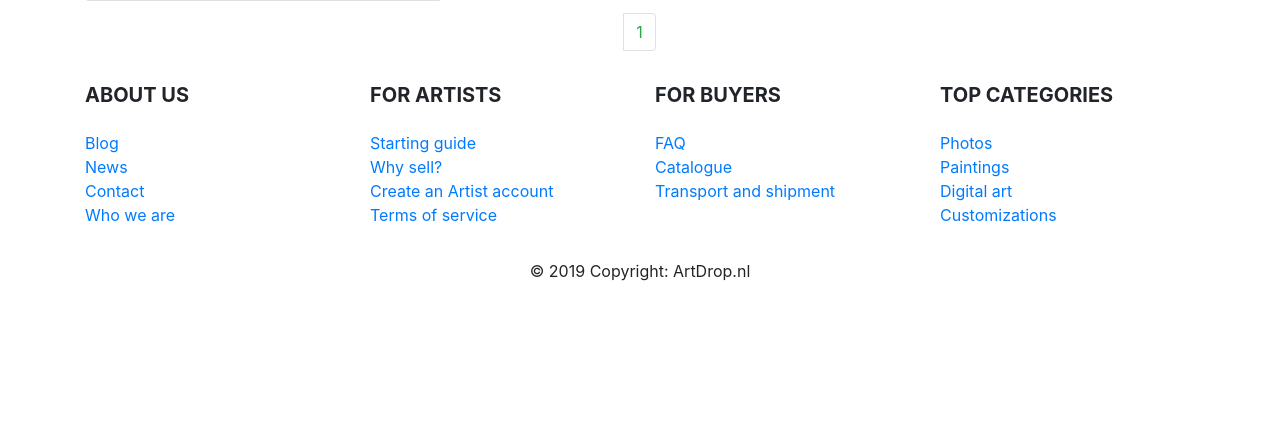
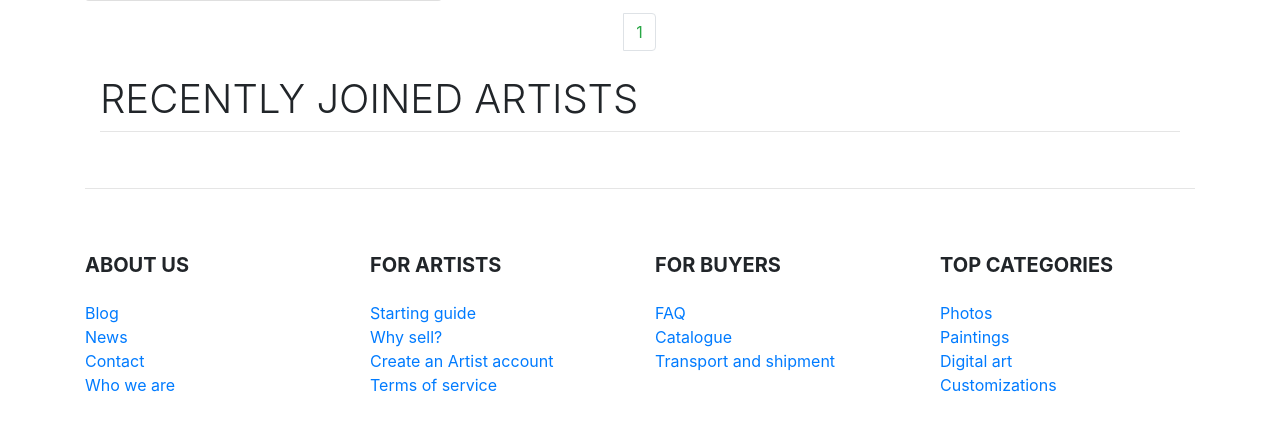
Before and after one commit to Suzan792/Project-C, a Django app: page / in a window 1280 px wide. Shown: the part 1393-1822 px from the top of the page. Before the commit the page ends 1674 px from the top, so only its background shows below. Run offline with Django 3.2, Linux system fonts and the light colour scheme; tables that the repository leaves empty hold one stand-in row (values such as "Sample post"); grey boxes marked "Sample" are stand-in pictures; parts of the project's set-up code (start-up, migrations or seed data) failed here and were passed over; some libraries are stand-ins or nearby versions.

Commit message:
RECENTLY JOINED ARTISTS added to homepage / comment button renamed

```diff
--- a/Django/website/art/templates/art/artwork_detail.html
+++ b/Django/website/art/templates/art/artwork_detail.html
@@ -51,10 +51,10 @@
         {% csrf_token %}
         {{ comment_form|crispy }}
         {% if request.user.is_authenticated %}
-        <input type="submit" name="commentForm" class="btn btn-outline-primary">
+        <input type="submit" value="comment" name="commentForm" class="btn btn-outline-primary">
         {% else %}
         <p>you have to login to submit a comment</p>
-        <input type="submit" name="commentForm" class="btn btn-outline-primary" disabled>
+        <input type="submit" value="comment" name="commentForm" class="btn btn-outline-primary" disabled>
         <input type="button" onclick="location.href={% url 'login_page' %}" value="Login " class="btn btn-outline-primary">
         {% endif %}
       </form>
--- a/Django/website/templates/index.html
+++ b/Django/website/templates/index.html
@@ -1,7 +1,6 @@
 {% extends "layout.html" %}
 {% load custom_templatetags_art %}
 {% block title %} Art Drop {% endblock %}
-
 {% block body %}
 <!-- Page Content -->
 <!--Carousel Wrapper-->
@@ -152,4 +151,26 @@
 </nav>
 <!--/Page navigation-->
 <!-- /.container -->
+<!-- Page Content -->
+<div class="container">
+
+  <h1 class="font-weight-light text-center text-lg-left mt-4 mb-0">RECENTLY JOINED ARTISTS </h1>
+
+  <hr class="mt-2 mb-5">
+
+  <div class="row text-center text-lg-left">
+{%for item in newest%}
+    <div class="col-lg-3 col-md-4 col-6">
+      <p class="text-center font-weight-bold">{{item.user|capfirst}}</p>
+      <a href="{% url 'artist_card' item.user.id %}" class="d-block mb-4 h-100">
+            <img class="img-fluid img-thumbnail account-img prifile-pic rounded mx-auto d-block" src="{{item.user.userprofile.image.url}}" alt="userimage">
+          </a>
+    </div>
+{% endfor %}
+  </div>
+
+</div>
+<hr class="mt-2 mb-5">
+
+<!-- /.container -->
 {% endblock %}
--- a/Django/website/users/models.py
+++ b/Django/website/users/models.py
@@ -8,15 +8,17 @@ class UserProfile(models.Model):
     user = models.OneToOneField(User, on_delete=models.CASCADE)
     lname_prefix = models.CharField(max_length = 60, null = True, blank = True)
     image = models.ImageField(default='default.png', upload_to='profile_pics')
-    user_role = models.CharField(max_length = 60,choices=(('customer','Customer'),('artist','Artist')), default = 'Customer')
-    street_name = models.CharField(max_length = 60, null = True, blank = True)
-    house_nr = models.CharField(max_length = 60, null = True, blank = True)
-    addition = models.CharField(max_length = 60, null = True, blank = True)
-    postcode = models.CharField(max_length = 60, null = True, blank = True)
-    city = models.CharField(max_length = 60, null = True, blank = True)
+    user_role = models.CharField(max_length = 60,choices=(('customer','Customer'),('artist','Artist')), default ='Customer')
+    street_name = models.CharField(max_length = 60, null = True, blank=True)
+    house_nr = models.CharField(max_length = 60, null = True, blank=True)
+    addition = models.CharField(max_length = 60, null = True, blank=True)
+    postcode = models.CharField(max_length = 60, null = True, blank=True)
+    city = models.CharField(max_length = 60, null = True, blank=True)
     country = models.CharField(max_length = 60, choices=(('','Country'),('netherland','Netherland'),('usa','USA'),('syria','Syria'),('germany','Germany'),('uk','United Kingdom')),default = 'null')
     language = models.CharField(max_length = 60, choices=(('english','English'),('dutch','Dutch')),default = 'English')
     sign_up_date = models.DateField(("Date"), default=datetime.date.today)
+    activated_artist_date = models.DateTimeField(blank=True)
+
 
     def __str__(self):
         return 'User: ' + self.user.username
--- a/Django/website/users/views.py
+++ b/Django/website/users/views.py
@@ -1,3 +1,4 @@
+from datetime import datetime
 from django.contrib import messages
 from django.contrib.admin.views.decorators import staff_member_required
 from django.core.mail import send_mail
@@ -158,7 +159,7 @@ class approveArtistApplication(DeleteView):
         email_from = settings.EMAIL_HOST_USER
         self.object = self.get_object()
         recipient_list = [self.object.applicant.user.email]
-        UserProfile.objects.filter(user = self.object.applicant.user).update(user_role='artist')
+        UserProfile.objects.filter(user = self.object.applicant.user).update(user_role='artist',activated_artist_date=datetime.now())
         success_url = self.get_success_url()
         self.object.delete()
         send_mail(subject, message, email_from, recipient_list)
--- a/Django/website/website/views.py
+++ b/Django/website/website/views.py
@@ -1,22 +1,27 @@
-from django.shortcuts import get_object_or_404, render, redirect
-from django.core.paginator import Paginator
-from django.views.generic import ListView, DetailView, View
+from django.shortcuts import render
+from django.views.generic import ListView
 from art.models import Artwork
-from products.models import Product
-from django.utils import timezone
-import json
+from users.models import User, UserProfile
 from django.http import JsonResponse
 
 
 def about_page(request):
     return render(request,'about.html')
+
 class ArtListView(ListView):
     model = Artwork
     template_name = 'index.html'
     context_object_name = 'Artworks'
     ordering = ['-upload_date_time']
     paginate_by = 12
+
+    def get_context_data(self, *, object_list=None, **kwargs):
+        context = super(ArtListView, self).get_context_data(**kwargs)
+        context['newest'] = UserProfile.objects.filter(user_role = 'artist').order_by('activated_artist_date').reverse()[:4]
+        return context
+
     def post(self, request, *args, **kwargs):
+
         if request.user.is_authenticated:
             art_pk = request.POST.get('id', None)
             art = Artwork.objects.get(pk=art_pk)
```
Also changed, not shown: Django/website/media/profile_pics/3-880x385.jpg (added), Django/website/users/migrations/0019_userprofile_actived_artist_date.py (added), Django/website/users/migrations/0020_auto_20191213_2009.py (added), Django/website/users/migrations/0021_auto_20191213_2126.py (added).
